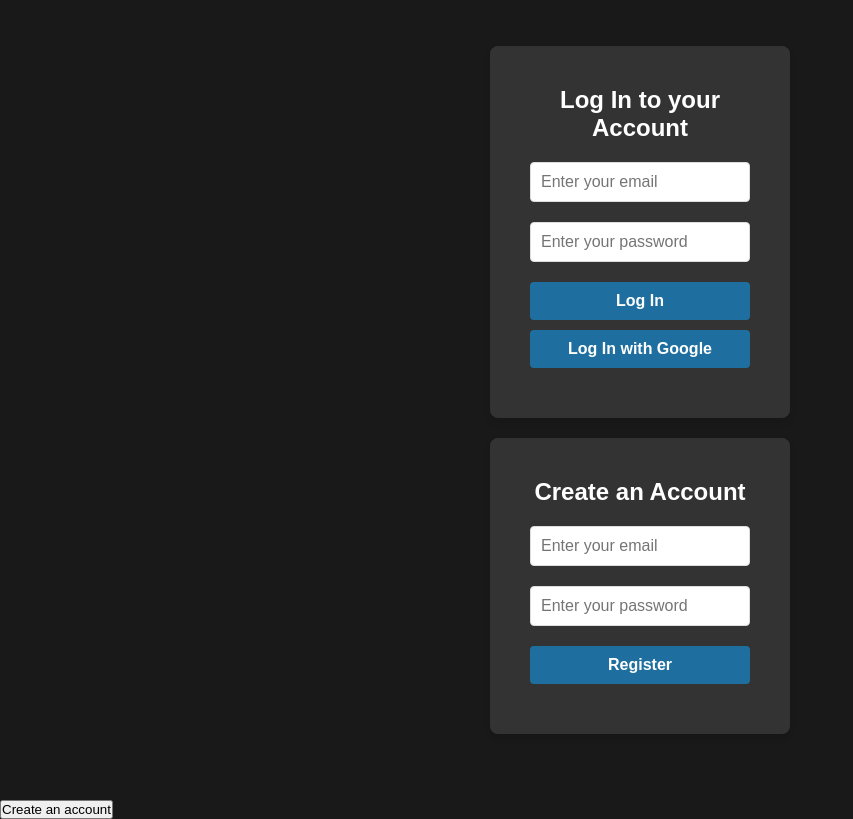
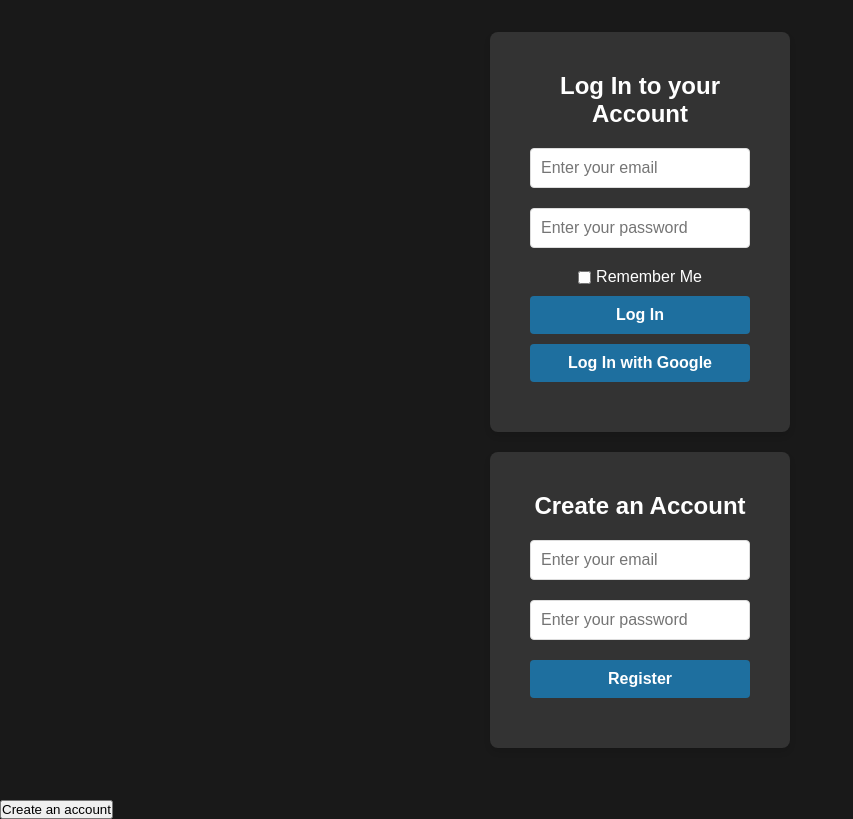
Before and after one commit to CristovalNS/WebDev_ToDoList_DatabasePractice, a React (Vite) app in the folder todolist_app/: page / in a window 1280 px wide. Shown: the whole page, without its empty margins (0-853 px from the left). Built offline with nearby package versions, Linux system fonts and the light colour scheme; no server answers.

Commit message:
Added session settings and cookies via Remember Me feature.

```diff
--- a/todolist_app/package.json
+++ b/todolist_app/package.json
@@ -10,7 +10,9 @@
     "preview": "vite preview"
   },
   "dependencies": {
+    "axios": "^1.6.8",
     "firebase": "^10.11.1",
+    "js-cookie": "^3.0.5",
     "react": "^18.2.0",
     "react-dom": "^18.2.0",
     "react-icons": "^5.2.1"
--- a/todolist_app/src/components/auth/auth.module.css
+++ b/todolist_app/src/components/auth/auth.module.css
@@ -1,20 +1,32 @@
-/* Apply to the whole login container */
+
 .login-container {
     display: flex;
     flex-direction: column;
     justify-content: center;
     align-items: center;
     min-height: 100vh;
-    background-color: #191919; /* Light gray background */
-    color: #ffffff; /* Dark text for contrast */
+    background-color: #191919;
+    color: #ffffff;
     font-family: 'Arial', sans-serif;
   }
 
-  /* Style for all forms in the login container */
+  .checkbox-label {
+    margin-left: 5px;
+}
+
+  .checkbox-container {
+    display: flex;
+    justify-content: center;
+    align-items: center;
+    margin-bottom: 10px;
+  }
+
+
+
   .login-container form {
     display: flex;
     flex-direction: column;
-    width: 300px; /* Adjust width as needed */
+    width: 300px;
     padding: 40px;
     box-shadow: 0 4px 6px rgba(0, 0, 0, 0.1);
     background-color: #333;
@@ -22,17 +34,17 @@
     margin-bottom: 20px;
   }
 
-  /* Style for input fields */
+
   .login-container input[type=email],
   .login-container input[type=password] {
     padding: 10px;
-    margin-bottom: 20px; /* Space between inputs */
-    border: 1px solid #ddd; /* Light border */
+    margin-bottom: 20px;
+    border: 1px solid #ddd;
     border-radius: 4px;
     font-size: 16px;
   }
 
-  /* Hover and focus states for inputs */
+
   .login-container input[type=email]:hover,
   .login-container input[type=password]:hover,
   .login-container input[type=email]:focus,
@@ -40,11 +52,11 @@
     border-color: #999;
   }
 
-  /* Style for buttons */
+
   .login-container button {
     padding: 10px;
     color: white;
-    background-color: #1E6F9F; /* Google blue */
+    background-color: #1E6F9F;
     border: none;
     border-radius: 4px;
     cursor: pointer;
@@ -53,13 +65,11 @@
     margin-bottom: 10px;
   }
 
-  /* Hover and focus states for buttons */
   .login-container button:hover,
   .login-container button:focus {
-    background-color: rgb(80, 139, 178); /* A darker shade of blue */
+    background-color: rgb(80, 139, 178);
   }
 
-  /* Headings */
   .login-container h1 {
     font-size: 24px;
     text-align: center;
--- a/todolist_app/src/components/auth/login.jsx
+++ b/todolist_app/src/components/auth/login.jsx
@@ -1,61 +1,74 @@
 import React, { useState } from 'react';
 import { auth } from '../../backend/firebase_config/firebase';
-import { signInWithEmailAndPassword, createUserWithEmailAndPassword, GoogleAuthProvider, signInWithRedirect } from 'firebase/auth';
+import {
+  signInWithEmailAndPassword,
+  createUserWithEmailAndPassword,
+  GoogleAuthProvider,
+  signInWithRedirect,
+  setPersistence,
+  browserSessionPersistence,
+  browserLocalPersistence
+} from 'firebase/auth';
 import styles from './auth.module.css';
 
 const LogIn = ({ onLoginSuccess }) => {
-
     const [loginEmail, setLoginEmail] = useState('');
     const [loginPassword, setLoginPassword] = useState('');
+    const [rememberMe, setRememberMe] = useState(false); // "Remember Me" feature
 
     const [registerEmail, setRegisterEmail] = useState('');
     const [registerPassword, setRegisterPassword] = useState('');
 
+    // Handle login with email and password
     const logIn = (e) => {
         e.preventDefault();
-        signInWithEmailAndPassword(auth, loginEmail, loginPassword)
+        const persistenceType = rememberMe ? browserLocalPersistence : browserSessionPersistence;
+        setPersistence(auth, persistenceType)
+            .then(() => {
+                return signInWithEmailAndPassword(auth, loginEmail, loginPassword);
+            })
             .then((userCredential) => {
                 console.log(userCredential);
+                window.alert("Login successful!");
                 if (typeof onLoginSuccess === 'function') {
                     onLoginSuccess();
-                } else {
-                    console.warn('onLoginSuccess is not defined.');
                 }
-                window.alert("Login successful!");
-            }).catch((error) => {
+            })
+            .catch((error) => {
                 console.error(error);
                 window.alert("Login failed: " + error.message);
             });
     };
 
+    // Handle Google login
     const signInWithGoogle = () => {
         const provider = new GoogleAuthProvider();
-        signInWithRedirect(auth, provider)
+        setPersistence(auth, browserLocalPersistence) // Assume "Remember Me" for social logins
+            .then(() => {
+                return signInWithRedirect(auth, provider);
+            })
             .then((result) => {
                 console.log(result);
+                window.alert("Google login successful!");
                 if (typeof onLoginSuccess === 'function') {
                     onLoginSuccess();
-                } else {
-                    console.warn('onLoginSuccess is not defined.');
                 }
-                window.alert("Google login successful!");
             }).catch((error) => {
                 console.error(error);
                 window.alert("Google login failed: " + error.message);
             });
     };
 
+    // Handle user registration
     const register = (e) => {
         e.preventDefault();
         createUserWithEmailAndPassword(auth, registerEmail, registerPassword)
         .then((userCredential) => {
             console.log(userCredential);
+            window.alert("Registration successful!");
             if (typeof onLoginSuccess === 'function') {
                 onLoginSuccess();
-            } else {
-                console.warn('onLoginSuccess is not defined.');
             }
-            window.alert("Registration successful!");
         }).catch((error) => {
             console.error(error);
             window.alert("Registration failed: " + error.message);
@@ -80,6 +93,18 @@ const LogIn = ({ onLoginSuccess }) => {
                     onChange={(e) => setLoginPassword(e.target.value)}
                     className={styles['input']}
                 />
+                <label>
+                    <div className={styles['checkbox-container']}>
+                        <input
+                            type="checkbox"
+                            checked={rememberMe}
+                            onChange={(e) => setRememberMe(e.target.checked)}
+                            className={styles['checkbox']}
+                        />
+                        <span className={styles['checkbox-label']}>Remember Me</span>
+                    </div>
+
+                </label>
                 <button type="submit" className={styles['button']}>
                     Log In
                 </button>
--- a/todolist_app/src/components/header/index.jsx
+++ b/todolist_app/src/components/header/index.jsx
@@ -5,6 +5,7 @@ import { useState, useEffect } from 'react';
 import { auth } from "../../backend/firebase_config/firebase.js";
 import { onAuthStateChanged, signOut } from "firebase/auth";
 import UserProfile from './user_profile/user_profile';
+import Cookies from 'js-cookie';
 
 export function Header({ handleAddTask, userEmail, handleLogout }) {
   const [title, setTitle] = useState('');
@@ -38,11 +39,13 @@ export function Header({ handleAddTask, userEmail, handleLogout }) {
   function handleLogoutWrapper() {
     signOut(auth).then(() => {
       console.log("Logout successful");
-      handleLogout(); // Directly call handleLogout received as a prop
+      Cookies.set('persistentLogin', false, { expires: 7 });
+      handleLogout();
     }).catch((error) => {
       console.error("Logout error", error);
     });
   }
+
 
   function handleSubmit(event) {
     event.preventDefault();
--- a/todolist_app/src/components/header/user_profile/user_profile.jsx
+++ b/todolist_app/src/components/header/user_profile/user_profile.jsx
@@ -1,7 +1,31 @@
+import React, { useEffect, useState } from 'react';
+import { auth } from '../../../backend/firebase_config/firebase.js';
+import { setPersistence, browserLocalPersistence, browserSessionPersistence } from 'firebase/auth';
+import Cookies from 'js-cookie';
 import styles from '../user_profile/userprofile.module.css';
 
 function UserProfile({ user, onClose }) {
   if (!user) return null;
+
+  const [persistentLogin, setPersistentLogin] = useState(false);
+
+  useEffect(() => {
+    // Retrieve persistence setting from cookies
+    const savedPreference = Cookies.get('persistentLogin') === 'true';
+    setPersistentLogin(savedPreference);
+  }, []);
+
+  const handleToggleChange = async (e) => {
+    const newPersistentLogin = e.target.checked;
+    setPersistentLogin(newPersistentLogin);
+
+    // Store preference in cookies
+    Cookies.set('persistentLogin', newPersistentLogin, { expires: 7 }); // Expires in 7 days
+
+    // Update Firebase persistence setting based on the toggle
+    const persistenceType = newPersistentLogin ? browserLocalPersistence : browserSessionPersistence;
+    await setPersistence(auth, persistenceType);
+  };
 
   const formattedDate = new Date(user.creationTime).toLocaleDateString("en-US", {
     year: 'numeric', month: 'long', day: 'numeric'
@@ -11,12 +35,19 @@ function UserProfile({ user, onClose }) {
     <div className={styles.overlay} onClick={onClose}>
       <div className={styles.modal} onClick={e => e.stopPropagation()}>
         <h1>User Profile</h1>
-        <p>Email: </p>
-        <p> {user.email} </p>
-        <p>UID: </p>
-        <p> {user.uid} </p>
-        <p>Date Created: </p>
-        <p> {formattedDate} </p>
+        <p>Email: {user.email}</p>
+        <p>UID: {user.uid}</p>
+        <p>Date Created: {formattedDate}</p>
+        <label>
+          Persistent login:
+          <div key={persistentLogin ? 'logged-in' : 'logged-out'}>
+            <input
+              type="checkbox"
+              checked={persistentLogin}
+              onChange={handleToggleChange}
+            />
+            </div>
+        </label>
       </div>
     </div>
   );
--- a/todolist_app/src/index.css
+++ /dev/null
@@ -1,16 +0,0 @@
-* {
-  margin: 0;
-  padding: 0;
-  box-sizing: border-box;
-  font-family: Arial, Helvetica, sans-serif;
-}
-
-body {
-  background: #191919;
-  color: #F2F2F2;
-  min-height: 100vh;
-}
-
-button {
-  cursor: pointer;
-}
--- a/todolist_app/vite.config.js
+++ b/todolist_app/vite.config.js
@@ -4,4 +4,7 @@ import react from '@vitejs/plugin-react-swc'
 // https://vitejs.dev/config/
 export default defineConfig({
   plugins: [react()],
+  optimizeDeps: {
+    exclude: ['js-big-decimal']
+  }
 })
```
Also changed, not shown: 1 other file (tests, documents, lock files or other folders).
